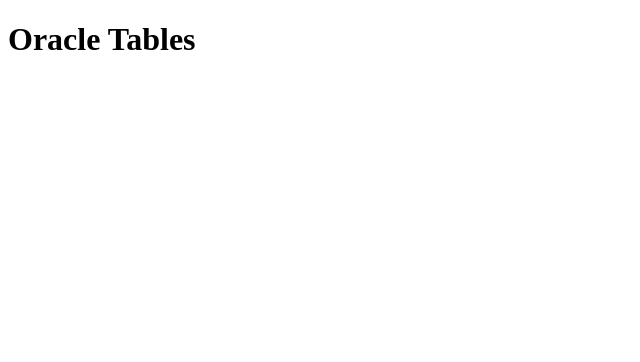
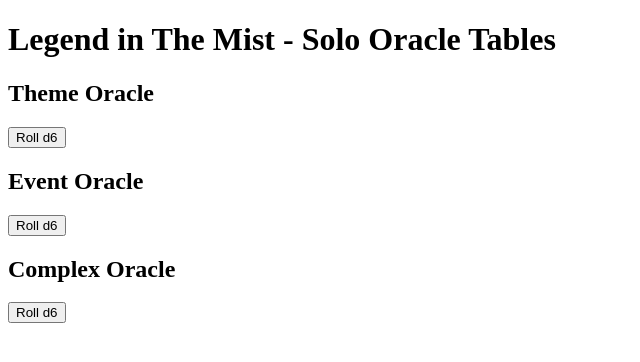
Before and after one commit to delmaralmeida/litm-oracle-table, a React (Vite) app: page / in a window 1280 px wide. Shown: the top 362 px of the page, without its empty margins (0-640 px from the left). Built offline with nearby package versions, Linux system fonts and the light colour scheme.

Commit message:
Creates a generic component that handle dice rolls and results

```diff
--- a/src/App.tsx
+++ b/src/App.tsx
@@ -1,10 +1,16 @@
-// import { useState } from 'react'
+import { tables } from "./data/tables";
+import OracleTable from "./components/OracleTable/OracleRoller";
 
 function App() {
+  return (
+    <div className="app">
+      <h1>Legend in The Mist - Solo Oracle Tables</h1>
 
-  return (
-    <h1>Oracle Tables</h1>
-  )
+      {tables.map(table => (
+        <OracleTable key={table.id} table={table} />
+      ))}
+    </div>
+  );
 }
 
 export default App;
--- /dev/null
+++ b/src/components/OracleTable/OracleRoller.tsx
@@ -0,0 +1,50 @@
+import { useState } from "react";
+import { rollByType } from "../../utils/rolls.ts";
+import type { OracleRoller as OracleRollerType, OracleRow } from "./OracleRoller.types.ts";
+
+type Result = {
+  roll: number;
+  row: OracleRow;
+};
+
+type Props = {
+  table: OracleRollerType;
+};
+
+export default function OracleRoller({ table }: Props) {
+  const [result, setResult] = useState<Result | null>(null);
+
+  const handleRoll = () => {
+    const roll = rollByType(table.dice, table.diceType);
+    const row = table.rows.find((r) => r.roll === roll);
+    const fallbackRow: OracleRow = { roll, text: "No result found" };
+
+    setResult({ roll, row: row || fallbackRow });
+  };
+
+  return (
+    <div className="oracle-roller">
+      <h2>{table.name}</h2>
+
+      <button onClick={handleRoll}>
+        Roll d{table.dice}
+      </button>
+
+      {result && (
+        <div className="result">
+          <h3>Roll: {result.roll}</h3>
+
+          {"text" in result.row ? (
+            <p>{result.row.text}</p>
+          ) : (
+            table.displayColumns.map((col) => (
+              <p key={col}>
+                <strong>{col}:</strong> {String(result.row[col])}
+              </p>
+            ))
+          )}
+        </div>
+      )}
+    </div>
+  );
+}
--- /dev/null
+++ b/src/components/OracleTable/OracleRoller.types.ts
@@ -0,0 +1,15 @@
+export type DiceType = "standard" | "double";
+
+export type OracleRow = {
+  roll: number;
+  [key: string]: string | number;
+};
+
+export type OracleRoller = {
+  id: string;
+  name: string;
+  dice: number;
+  diceType: DiceType;
+  rows: OracleRow[];
+  displayColumns: string[];
+};
--- /dev/null
+++ b/src/data/tables.ts
@@ -0,0 +1,37 @@
+import type { OracleRoller } from "../components/OracleTable/OracleRoller.types";
+
+export const tables: OracleRoller[] = [
+  {
+    id: "theme",
+    name: "Theme Oracle",
+    dice: 6,
+    diceType: "standard",
+    displayColumns: ["concept", "meaning"],
+    rows: [
+      { roll: 1, concept: "Growth", meaning: "Expansion" },
+      { roll: 2, concept: "Decay", meaning: "Decline" },
+    ]
+  },
+  {
+    id: "event",
+    name: "Event Oracle",
+    dice: 6,
+    diceType: "standard",
+    displayColumns: ["text"],
+    rows: [
+      { roll: 1, text: "A sudden betrayal" },
+      { roll: 2, text: "A mysterious arrival" },
+    ]
+  },
+  {
+    id: "complex",
+    name: "Complex Oracle",
+    dice: 6,
+    diceType: "double",
+    displayColumns: ["action", "subject"],
+    rows: [
+      { roll: 11, action: "Attack", subject: "Enemy" },
+      { roll: 12, action: "Defend", subject: "Ally" },
+    ]
+  }
+];
--- /dev/null
+++ b/src/utils/rolls.ts
@@ -0,0 +1,39 @@
+/**
+ * Rolls a standard die.
+ *
+ * @examples
+ * d2, d3, d6, d12, d13, d20, d100, etc.
+ */
+export function rollDice(sides: number): number {
+  return Math.floor(Math.random() * sides) + 1;
+}
+
+/**
+ * Rolls a repeated-digit die.
+ *
+ * @examples
+ * d22, d66, d99, etc.
+ */
+type DoubleDigitSides = 2 | 3 | 4 | 5 | 6 | 7 | 8 | 9 | 10;
+
+export function rollDoubleDigitDice(sides: DoubleDigitSides): number {
+  const tens = rollDice(sides);
+  const ones = rollDice(sides);
+
+  return tens * 10 + ones;
+}
+
+/**
+ * Roll by dice type.
+ *
+ * @examples standard d6 vs double d66.
+ */
+export function rollByType(
+  dice: number,
+  type: "standard" | "double"
+): number {
+  if (type === "double") {
+    return rollDoubleDigitDice(dice as DoubleDigitSides);
+  }
+  return rollDice(dice);
+}
```
Also changed, not shown: src/components/ResultDisplay.tsx (added).
